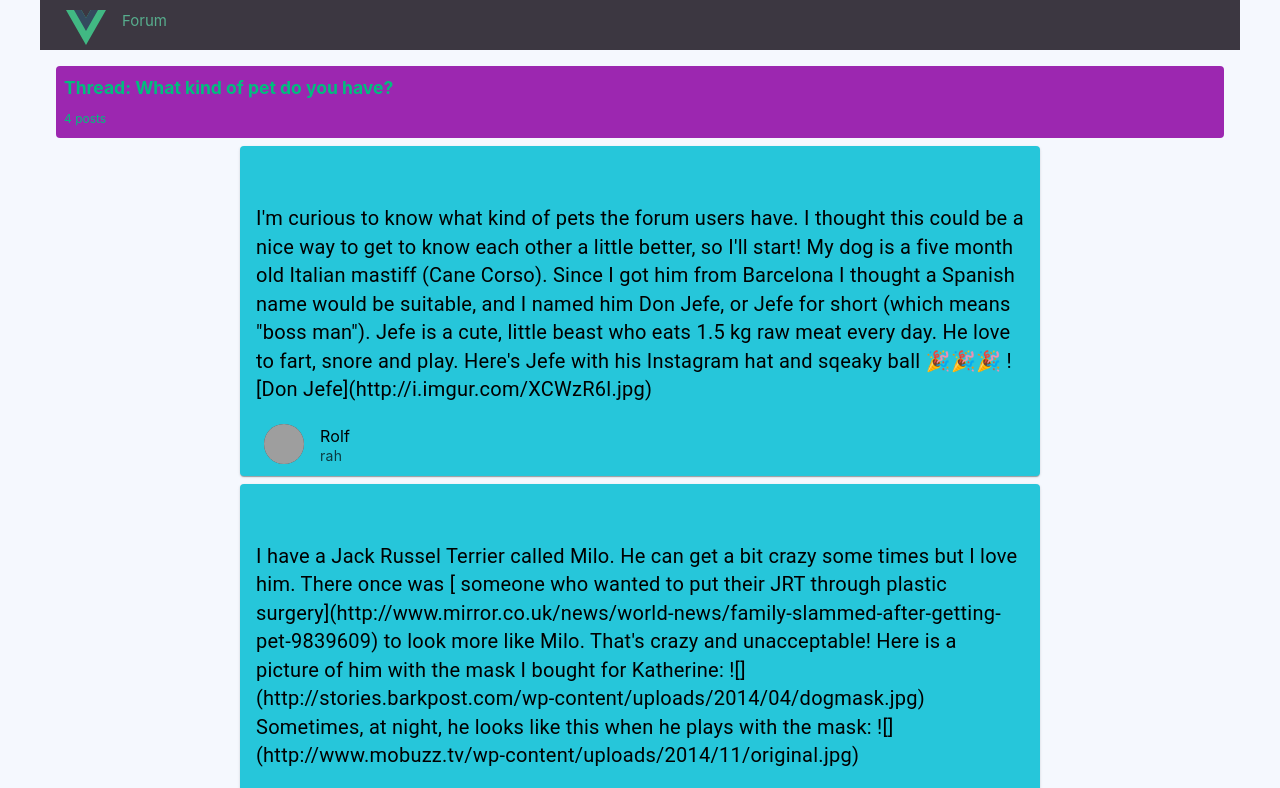
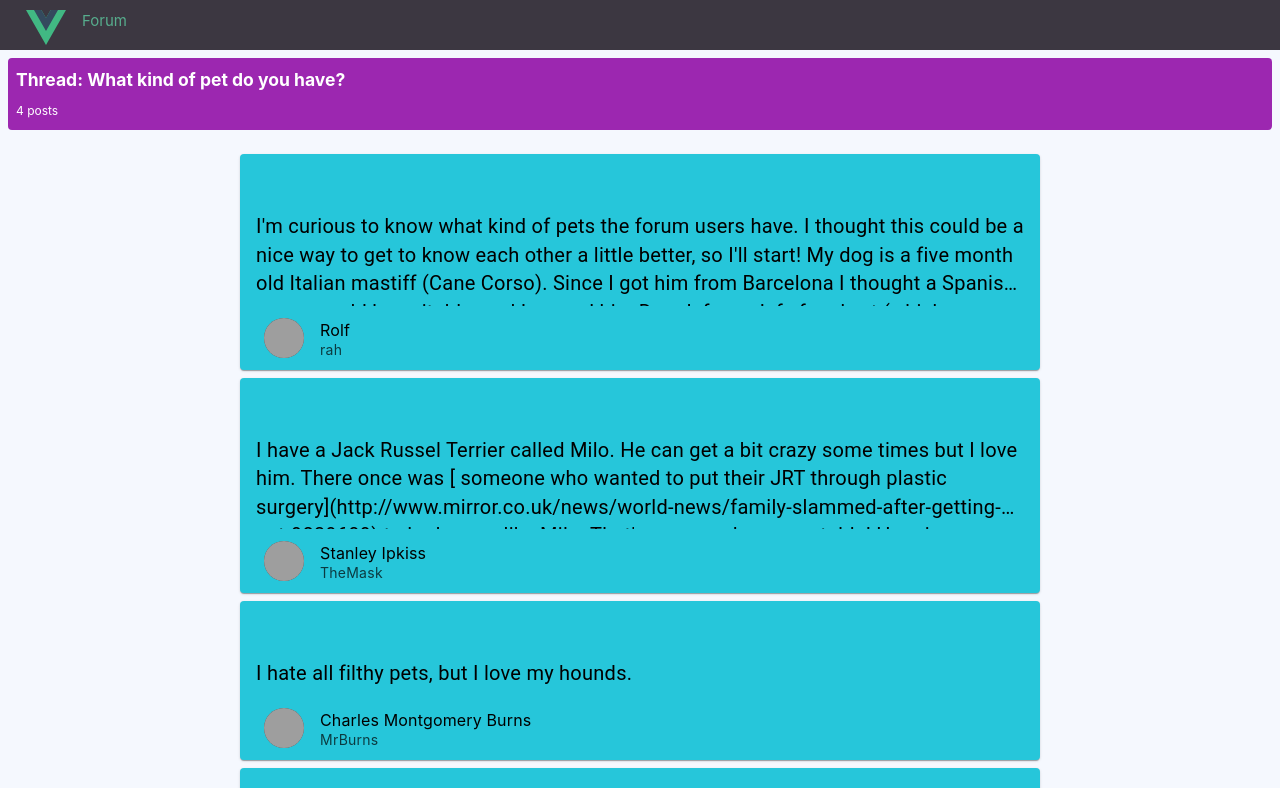
Before and after one commit to gtopsis/simple-vue3-forum, a Vue app: page /threads/-KsjWehQ--apjDBwSBCY in a window 1280 px wide. Shown: the top 788 px of the page. Built offline with nearby package versions, Linux system fonts and the light colour scheme; grey boxes are pictures that could not be loaded.

Commit message:
Play with spacing of main layout comp.

```diff
--- a/src/App.vue
+++ b/src/App.vue
@@ -4,7 +4,6 @@ import './assets/style.css'
 </script>
 
 <template>
-  <v-container class="pa-0" style="width: 100%">
   <header>
     <div>
       <img alt="Vue logo" class="logo" src="@/assets/logo.svg" />
@@ -16,7 +15,6 @@ import './assets/style.css'
   <main class="pa-0">
     <RouterView />
   </main>
-  </v-container>
 </template>
 
 <style scoped>
--- /dev/null
+++ b/src/components/PostItem.vue
@@ -0,0 +1,71 @@
+<script setup lang="ts">
+import appData from '@/data.json'
+import { ref } from 'vue'
+
+interface Post {
+  edited: {
+    at: number
+    by: string
+    moderated: boolean
+  }
+  publishedAt: number
+  text: string
+  threadId: string
+  userId: string
+  id: string
+  reactions?: undefined
+}
+const { post } = defineProps<{ post: Post }>()
+
+const users = ref(appData.users)
+
+function getUserById(userId: string | undefined) {
+  return users.value.find((u) => u.id === userId)
+}
+</script>
+
+<template>
+  <v-card class="post mx-auto mb-2" color="#26c6da" theme="dark" max-width="800">
+    <template v-slot:prepend>
+      <v-icon size="x-large"></v-icon>
+    </template>
+
+    <v-card-text class="post-text line-clamp text-h6 py-2">
+      {{ post.text }}
+    </v-card-text>
+
+    <v-card-actions>
+      <v-list-item class="w-100">
+        <template v-slot:prepend>
+          <v-avatar color="grey-darken-3" :image="getUserById(post?.userId)?.avatar"></v-avatar>
+        </template>
+
+        <v-list-item-title>{{ getUserById(post?.userId)?.name }}</v-list-item-title>
+
+        <v-list-item-subtitle>{{ getUserById(post?.userId)?.username }}</v-list-item-subtitle>
+
+        <!-- <template v-slot:append>
+                  <div class="justify-self-end">
+                    <v-icon class="me-1" icon="mdi-heart"></v-icon>
+                    <span class="subheading me-2">256</span>
+                    <span class="me-1">·</span>
+                    <v-icon class="me-1" icon="mdi-share-variant"></v-icon>
+                    <span class="subheading">45</span>
+                  </div>
+                </template> -->
+      </v-list-item>
+    </v-card-actions>
+  </v-card>
+</template>
+
+<style scoped>
+.line-clamp {
+  display: -webkit-box;
+  -webkit-line-clamp: 3;
+  -webkit-box-orient: vertical;
+  overflow: hidden;
+}
+.post {
+  width: 100%;
+}
+</style>
--- /dev/null
+++ b/src/components/PostsListing.vue
@@ -0,0 +1,29 @@
+<script setup lang="ts">
+import PostItem from '@/components/PostItem.vue'
+
+interface Post {
+  edited: {
+    at: number
+    by: string
+    moderated: boolean
+  }
+  publishedAt: number
+  text: string
+  threadId: string
+  userId: string
+  id: string
+  reactions?: undefined
+}
+
+const { posts } = defineProps<{
+  posts: Post[]
+}>()
+</script>
+
+<template>
+  <v-container fluid class="posts">
+    <PostItem v-for="post in posts" :key="post.id" :post="post"></PostItem>
+  </v-container>
+</template>
+
+<style scoped></style>
--- a/src/components/ThreadItem.vue
+++ b/src/components/ThreadItem.vue
@@ -20,7 +20,6 @@ interface Thread {
 const { thread } = defineProps<{
   thread: Thread
 }>()
-const posts = ref(appData.posts)
 const users = ref(appData.users)
 
 function getUserById(userId: string | undefined) {
@@ -29,16 +28,16 @@ function getUserById(userId: string | undefined) {
 </script>
 
 <template>
-  <v-row class="thread mt-3 pa-1">
+  <v-row class="thread mt-4">
     <v-col>
       <RouterLink :to="{ name: 'threadShow', params: { id: thread.id } }">{{
         thread.title
       }}</RouterLink>
-      <h6 class="green">Last post at {{ thread.lastPostAt }}</h6>
+      <h6 class="text-grey">Last post at {{ thread.lastPostAt }}</h6>
     </v-col>
     <v-spacer></v-spacer>
     <v-col>
-      <span class="green">{{ thread.posts.length }} posts</span>
+      <span class="text-grey">{{ thread.posts.length }} posts</span>
     </v-col>
     <v-col>
       <v-avatar size="30px" :image="getUserById(thread.userId)?.avatar" class="mr-2"></v-avatar>
@@ -63,22 +62,8 @@ h3 {
   text-align: center;
 }
 
-.line-clamp {
-  display: -webkit-box;
-  -webkit-line-clamp: 3;
-  -webkit-box-orient: vertical;
-  overflow: hidden;
-}
-
 .thread {
   border: 1px solid grey;
   border-radius: 5px;
 }
-
-@media (min-width: 1024px) {
-  .greetings h1,
-  .greetings h3 {
-    text-align: left;
-  }
-}
 </style>
--- a/src/views/HomeView.vue
+++ b/src/views/HomeView.vue
@@ -8,7 +8,7 @@ const threads = ref(appData.threads) || []
 <template>
   <div class="px-2">
     <div class="threads-section rounded-br-xl mt-1 pa-1">
-      <h3 class="white mb-0">Threads</h3>
+      <h3 class="text-white mb-0">Threads</h3>
     </div>
     <ThreadsListing :threads="threads"></ThreadsListing>
   </div>
--- a/src/views/ThreadView.vue
+++ b/src/views/ThreadView.vue
@@ -1,6 +1,7 @@
 <script setup lang="ts">
 import appData from '@/data.json'
 import { ref } from 'vue'
+import PostsListing from '@/components/PostsListing.vue'
 
 const props = defineProps<{
   id: string
@@ -12,76 +13,22 @@ const users = ref(appData.users)
 
 const thread = threads.value.find((t) => t.id === props.id)
 
-function getPostById(postId: string | undefined) {
-  return posts.value.find((p) => p.id === postId)
-}
-
-function getUserById(userId: string | undefined) {
-  return users.value.find((u) => u.id === userId)
+function getPostsByThreadId(threadId: string | undefined) {
+  return posts.value.filter((p) => p.threadId === threadId)
 }
 </script>
 
 <template>
-  <v-container>
-    <div class="mb-2 pa-2 rounded bg-purple">
-      <h3 class="thread-title center green mb-1">Thread: {{ thread?.title }}</h3>
-      <small class="green">{{ thread?.posts.length }} posts</small>
-    </div>
+  <div class="ma-2 pa-2 rounded bg-purple">
+    <h3 class="thread-title text-white mb-1">Thread: {{ thread?.title }}</h3>
+    <small class="text-white">{{ thread?.posts.length }} posts</small>
+  </div>
 
-    <v-card
-      v-for="postId in thread?.posts"
-      :key="postId"
-      class="post mx-auto mb-2"
-      color="#26c6da"
-      theme="dark"
-      max-width="800"
-      prepend-icon="mdi-twitter"
-    >
-      <template v-slot:prepend>
-        <v-icon size="x-large"></v-icon>
-      </template>
-
-      <v-card-text class="post-text line-clamp text-h6 py-2">
-        {{ getPostById(postId)?.text }}
-      </v-card-text>
-
-      <v-card-actions>
-        <v-list-item class="w-100">
-          <template v-slot:prepend>
-            <v-avatar
-              color="grey-darken-3"
-              :image="getUserById(getPostById(postId)?.userId)?.avatar"
-            ></v-avatar>
-          </template>
-
-          <v-list-item-title>{{
-            getUserById(getPostById(postId)?.userId)?.name
-          }}</v-list-item-title>
-
-          <v-list-item-subtitle>{{
-            getUserById(getPostById(postId)?.userId)?.username
-          }}</v-list-item-subtitle>
-
-          <!-- <template v-slot:append>
-                  <div class="justify-self-end">
-                    <v-icon class="me-1" icon="mdi-heart"></v-icon>
-                    <span class="subheading me-2">256</span>
-                    <span class="me-1">·</span>
-                    <v-icon class="me-1" icon="mdi-share-variant"></v-icon>
-                    <span class="subheading">45</span>
-                  </div>
-                </template> -->
-        </v-list-item>
-      </v-card-actions>
-    </v-card>
-  </v-container>
+  <PostsListing :posts="getPostsByThreadId(thread?.id)"></PostsListing>
 </template>
 
 <style scoped>
 main {
   width: 100%;
 }
-.post {
-  width: 100%;
-}
 </style>
```
Lines whose indentation alone changed are shown as unchanged.
